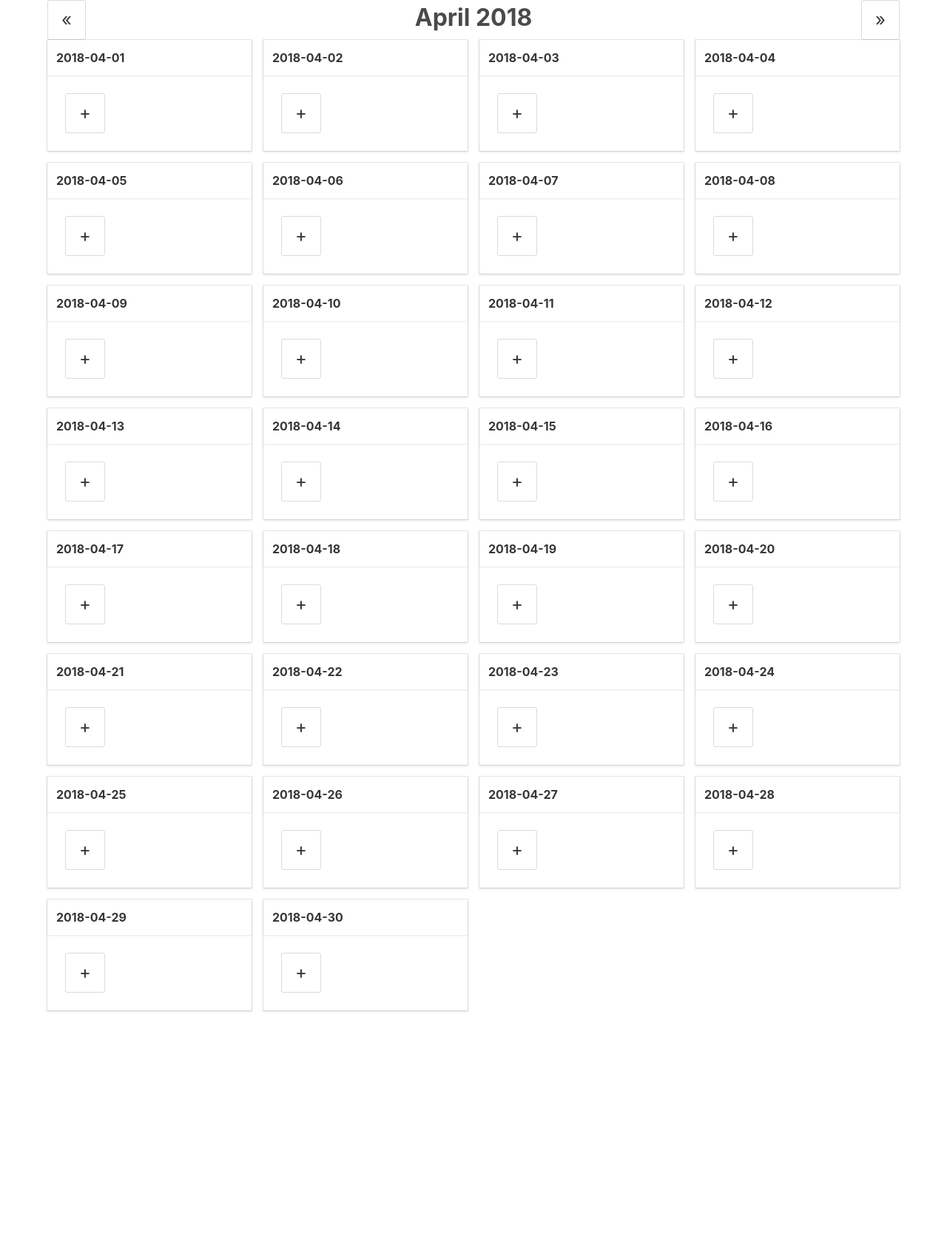
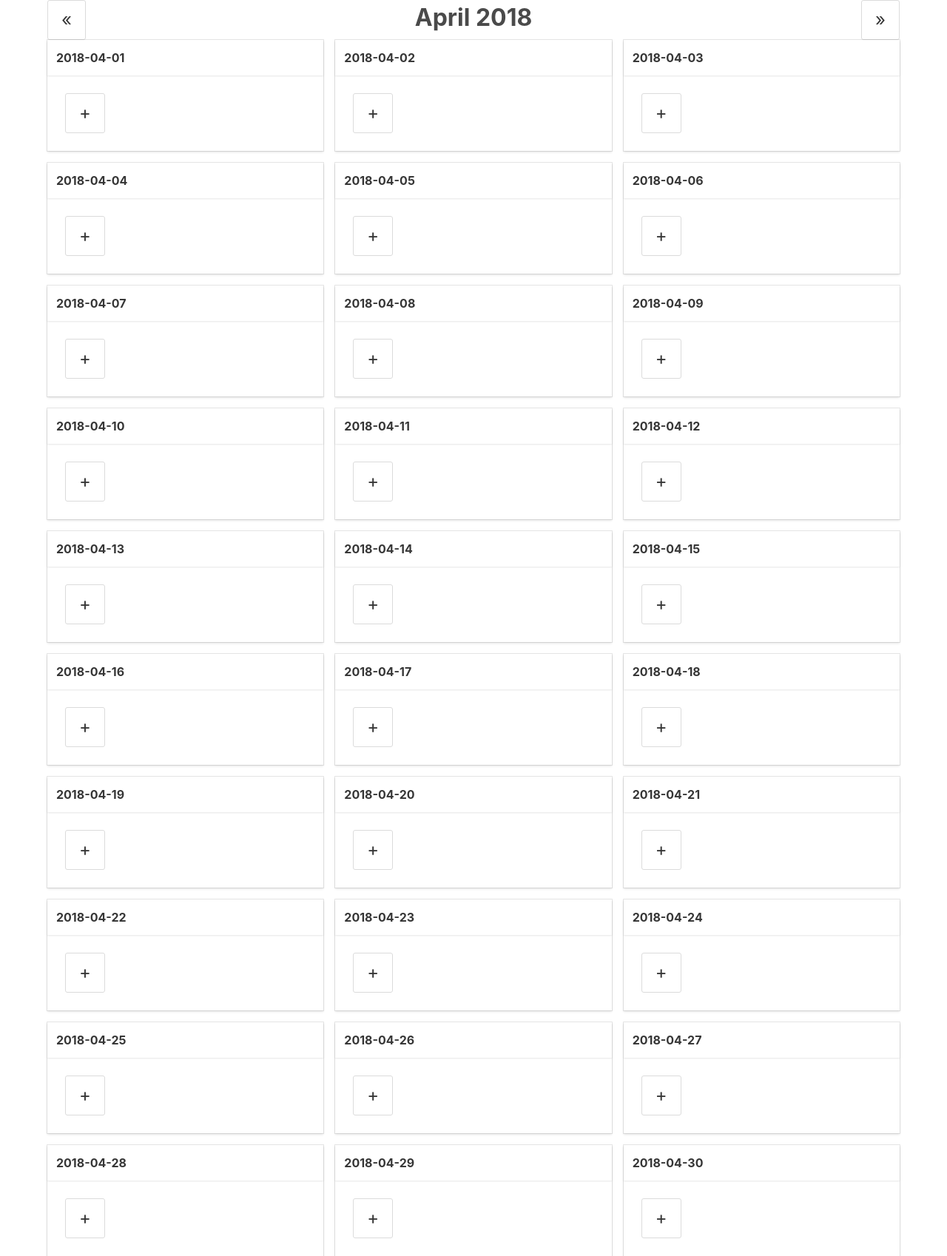
Before and after one commit to midzer/timetool, a Jekyll site: the page built from index.md, in a window 1280 px wide. Shown: the whole page at 74% size. Built offline with Jekyll 4.4.1, drawn with Linux system fonts in a browser that asks for light colours; before the commit the page ends 1366 px from its top, so only the background shows below that.

Commit message:
go back to 3 column card layout for b compatibility

```diff
--- a/_includes/card.html
+++ b/_includes/card.html
@@ -10,20 +10,16 @@
           <label class="label">From</label>
         </div>
         <div class="field-body">
-          <div class="field">
+          <div class="field has-addons">
             <p class="control">
               <input class="input" type="time" value="09:00" pattern="[0-9]{2}:[0-9]{2}">
             </p>
-          </div>
-        </div>
-      </div>
-      <div class="field is-horizontal">
-        <div class="field-label is-normal">
-          <label class="label">To</label>
-        </div>
-        <div class="field-body">
-          <div class="field">
             <p class="control">
+              <a class="button is-static">
+                to
+              </a>
+            </p>
+            <p class="control is-expanded">
               <input class="input" type="time" value="17:00" pattern="[0-9]{2}:[0-9]{2}">
             </p>
           </div>
@@ -34,21 +30,14 @@
           <label class="label">Break</label>
         </div>
         <div class="field-body">
-          <div class="field">
+          <div class="field has-addons">
             <p class="control">
               <input class="input" type="text" placeholder="00:00h" pattern="[0-9]{2}:[0-9]{2}">
             </p>
-          </div>
-        </div>
-      </div>
-      <div class="field is-horizontal">
-        <div class="field-label is-normal">
-          <label class="label">Total</label>
-        </div>
-        <div class="field-body">
-          <div class="field">
             <p class="control">
-              <input class="input is-static" type="text" value="=> 0:00h" readonly>
+              <a class="button is-static">
+                => 00:00h
+              </a>
             </p>
           </div>
         </div>
@@ -58,16 +47,12 @@
           <label class="label">Travel</label>
         </div>
         <div class="field-body">
-          <div class="field">
+          <div class="field has-addons">
             <p class="control">
               <input class="input" type="text" placeholder="00:00h" pattern="[0-9]{2}:[0-9]{2}">
             </p>
-          </div>
-        </div>
-      </div>
-      <div class="field">
             <div class="control">
-          <div class="select is-fullwidth">
+              <div class="select">
                 <select>
                   <option>No allowance</option>
                   <option>12€ (>8h)</option>
@@ -78,15 +63,24 @@
               </div>
             </div>
           </div>
-      <div class="field">
+        </div>
+      </div>
+      <div class="field is-horizontal">
+        <div class="field-label is-normal">
+          <label class="label">Project</label>
+        </div>
+        <div class="field-body">
+          <div class="field is-grouped">
             <div class="control">
               <input class="input" type="text" placeholder="Location">
             </div>
-      </div>
-      <div class="field">
             <div class="control">
               <label class="checkbox">
-            <input type="checkbox">Remote</label>
+                <input type="checkbox">
+                Remote
+              </label>
+            </div>
+          </div>
         </div>
       </div>
     </div>
--- a/_sass/core/_base.scss
+++ b/_sass/core/_base.scss
@@ -34,14 +34,14 @@
     }
 
     @include desktop-only {
+        grid-template-columns: repeat(2, 1fr);
+    }
+
+    @include widescreen-only {
         grid-template-columns: repeat(3, 1fr);
     }
 
-    @include widescreen-only {
-        grid-template-columns: repeat(4, 1fr);
-    }
-
     @include fullhd {
-        grid-template-columns: repeat(5, 1fr);
+        grid-template-columns: repeat(3, 1fr);
     }
 }
```
Lines whose indentation alone changed are shown as unchanged.
